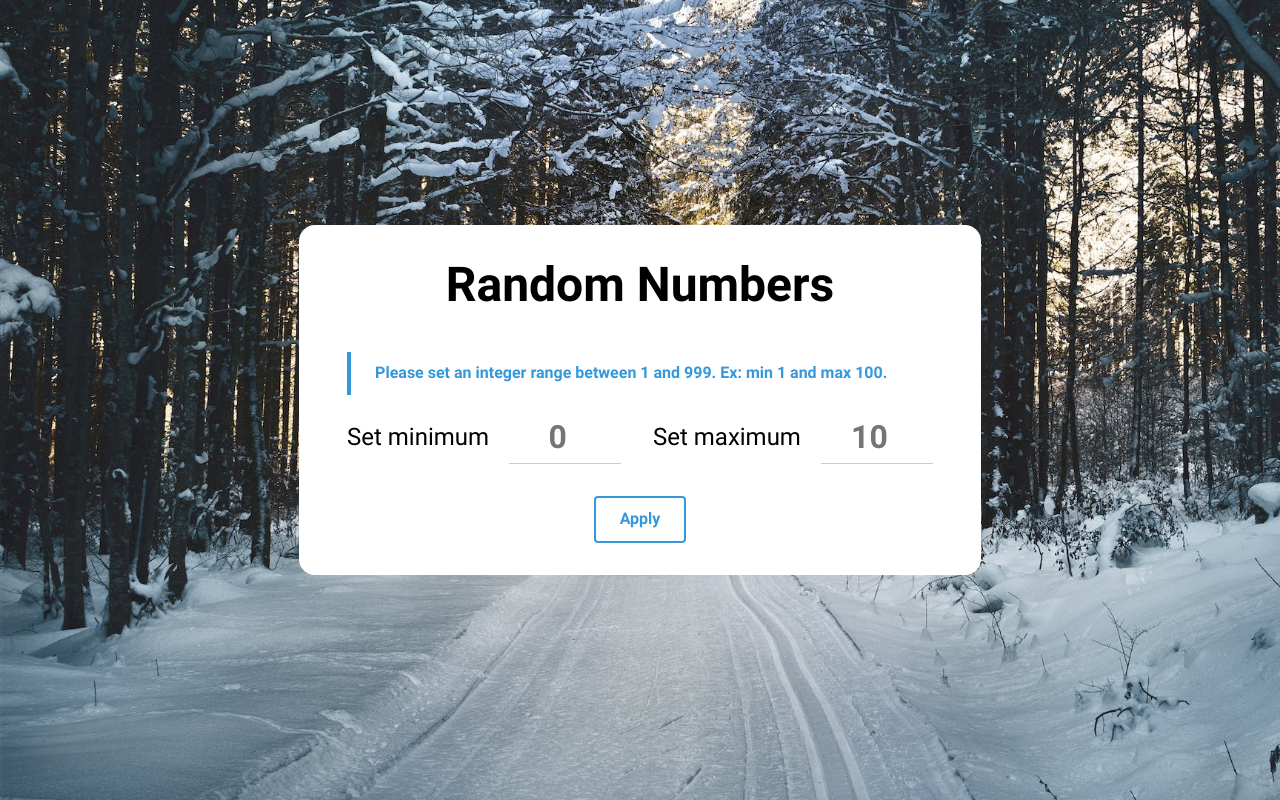
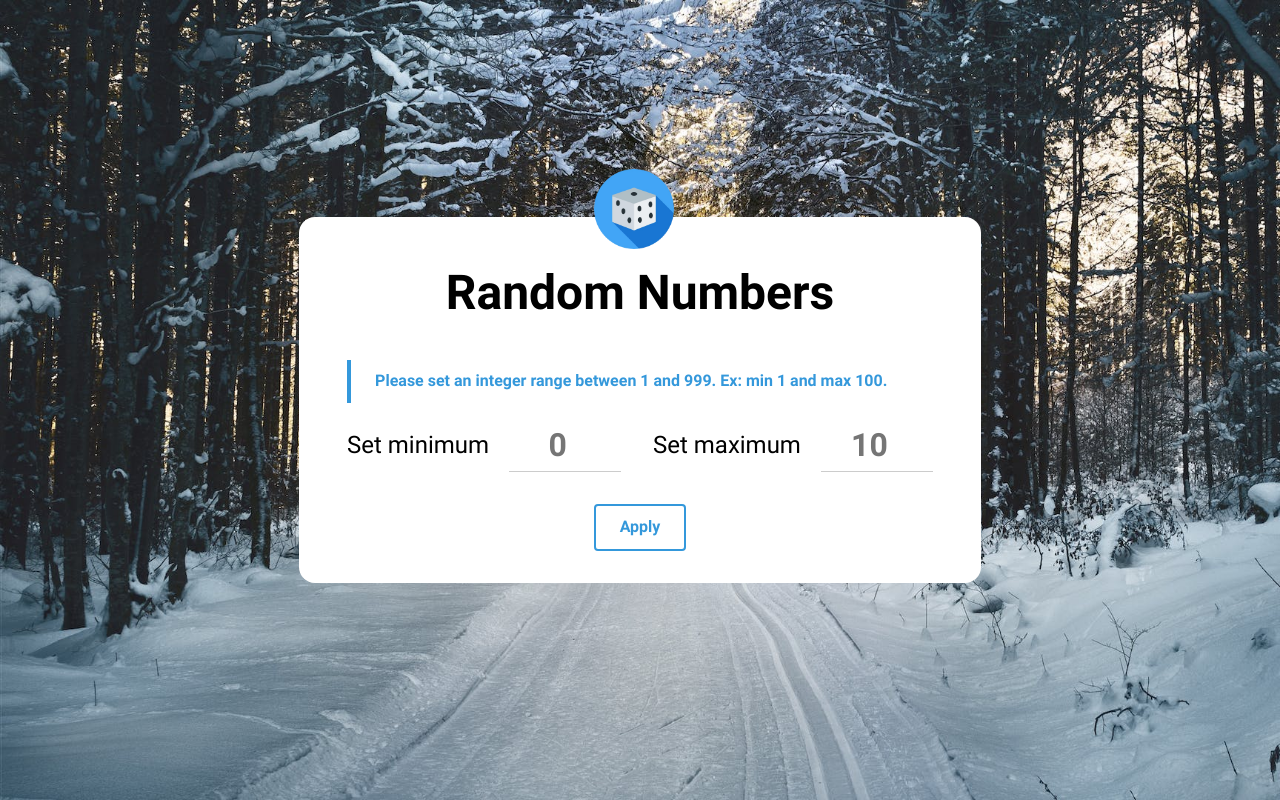
Before and after one commit to catalinbroinas/random-numbers, a website: page index.html in a window 1280 px wide. Drawn offline with Linux system fonts and the light colour scheme.

Commit message:
Add a logo

```diff
--- a/css/style.css
+++ b/css/style.css
@@ -30,8 +30,9 @@
 {
     background-color: #fff;
     border-radius: 1rem;
-    padding: 2rem 3rem;
+    padding: 3rem 3rem 2rem;
     text-align: center;
+    position: relative;
 }
 .interval
 {
@@ -163,3 +164,11 @@
     border-color: #3498db;
     color: #3498db;
 }
+.logo
+{
+    max-width: 5rem;
+    height: auto;
+    position: absolute;
+    top: -3rem;
+    right: 45%;
+}
--- a/index.html
+++ b/index.html
@@ -17,6 +17,9 @@
     <div class="container-fluid">
         <!-- Page Content -->
         <div class="container">
+            <!-- Logo -->
+            <img src="img/dice.png" alt="Dice" class="logo">
+
             <!-- Title -->
             <h1 class="title">Random Numbers</h1>
 
```
Also changed, not shown: img/dice.png (added).
